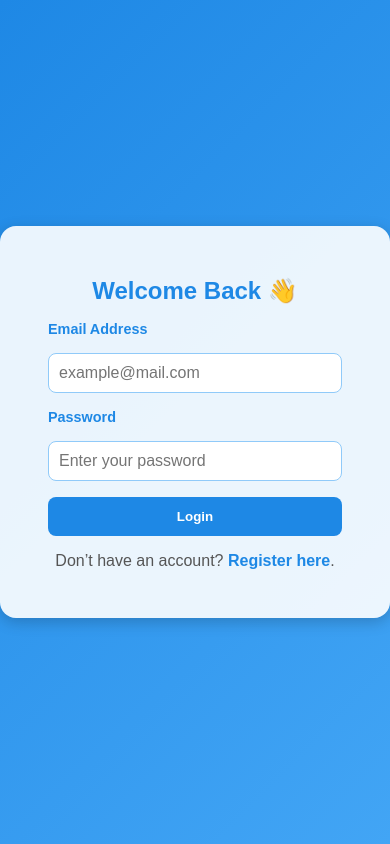
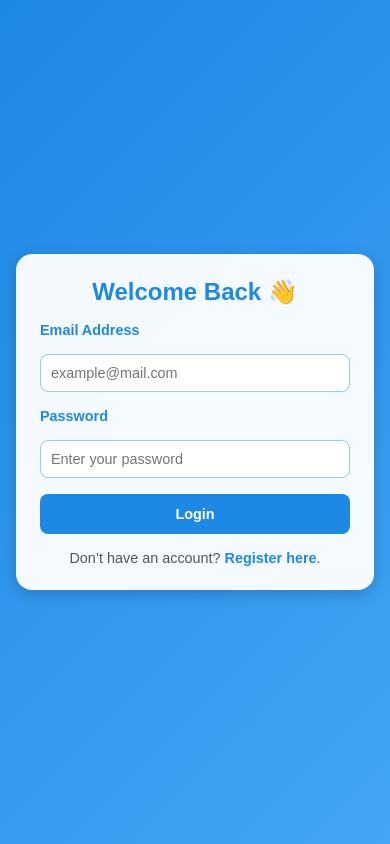
Before and after one commit to Erickpython/EduTrack_LMS, a Flask app: page /login in a window 390 px wide. Run offline with Flask 3, Linux system fonts and the light colour scheme.

Commit message:
Update login.html - mobile responsiveness

```diff
--- a/templates/login.html
+++ b/templates/login.html
@@ -5,19 +5,25 @@
   <meta name="viewport" content="width=device-width, initial-scale=1.0" />
   <title>Login | EduTrack LMS</title>
   <style>
+    * {
+      box-sizing: border-box;
+      margin: 0;
+      padding: 0;
+      font-family: "Poppins", sans-serif;
+    }
+
     body {
-      font-family: "Poppins", sans-serif;
       background: linear-gradient(135deg, #1e88e5, #42a5f5);
       display: flex;
       justify-content: center;
       align-items: center;
-      height: 100vh;
-      margin: 0;
+      min-height: 100vh;
+      padding: 1rem;
       color: #333;
     }
 
     .container {
-      background: rgba(255, 255, 255, 0.9);
+      background: rgba(255, 255, 255, 0.95);
       padding: 2rem 3rem;
       border-radius: 16px;
       box-shadow: 0 4px 15px rgba(0, 0, 0, 0.2);
@@ -29,6 +35,7 @@
     h2 {
       color: #1e88e5;
       margin-bottom: 1rem;
+      font-size: 1.8rem;
     }
 
     form {
@@ -41,7 +48,7 @@
     label {
       text-align: left;
       font-weight: 600;
-      font-size: 0.9rem;
+      font-size: 0.95rem;
       color: #1e88e5;
     }
 
@@ -51,6 +58,7 @@
       border-radius: 8px;
       outline: none;
       font-size: 1rem;
+      width: 100%;
       transition: border-color 0.3s ease;
     }
 
@@ -67,6 +75,7 @@
       border-radius: 8px;
       cursor: pointer;
       transition: background 0.3s ease;
+      width: 100%;
     }
 
     button:hover {
@@ -76,6 +85,7 @@
     p {
       margin-top: 1rem;
       color: #555;
+      font-size: 0.95rem;
     }
 
     a {
@@ -103,11 +113,26 @@
       margin-bottom: 6px;
       text-align: left;
       font-size: 0.9rem;
+      word-wrap: break-word;
     }
 
     li[style*="green"] { border-color: green; }
     li[style*="red"] { border-color: red; }
     li[style*="orange"] { border-color: orange; }
+
+    @media (max-width: 500px) {
+      .container {
+        padding: 1.5rem 1.5rem;
+      }
+
+      h2 {
+        font-size: 1.5rem;
+      }
+
+      label, input, button, p {
+        font-size: 0.9rem;
+      }
+    }
   </style>
 </head>
 <body>
```
